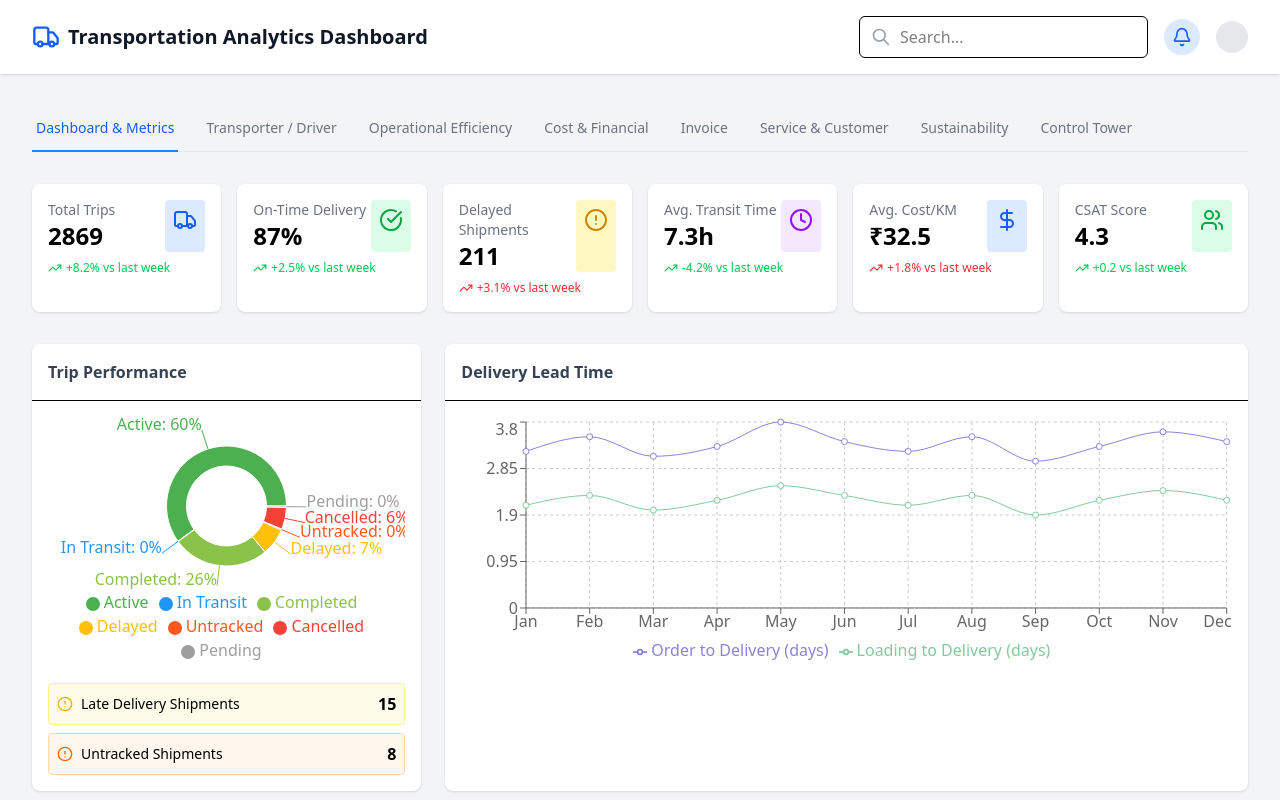
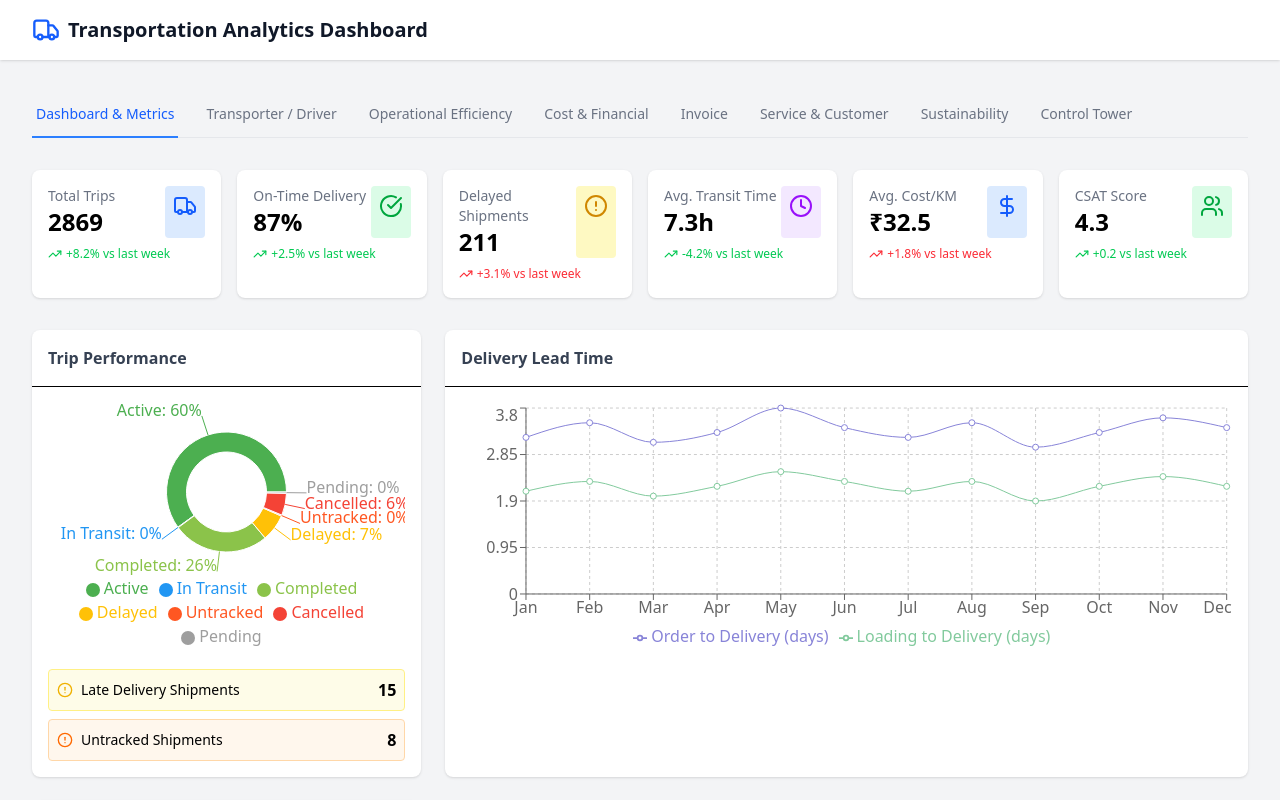
Before and after one commit to yxsh1401/CloudTrack_Dashboard, a React (Vite) app: page / in a window 1280 px wide. Shown: the top 800 px of the page. Built offline with nearby package versions, Linux system fonts and the light colour scheme.

Commit message:
Header change

```diff
--- a/src/components/Dashboard.jsx
+++ b/src/components/Dashboard.jsx
@@ -725,7 +725,7 @@ const Dashboard = () => {
             <h1 className="text-xl font-semibold text-gray-900">Transportation Analytics Dashboard</h1>
           </div>
           <div className="flex items-center space-x-4">
-            <div className="relative">
+            {/* <div className="relative">
               <span className="absolute inset-y-0 left-0 flex items-center pl-3">
                 <svg className="h-5 w-5 text-gray-400" fill="none" viewBox="0 0 24 24" stroke="currentColor">
                   <path strokeLinecap="round" strokeLinejoin="round" strokeWidth={2} d="M21 21l-6-6m2-5a7 7 0 11-14 0 7 7 0 0114 0z" />
@@ -736,11 +736,11 @@ const Dashboard = () => {
                 placeholder="Search..."
                 className="pl-10 pr-4 py-2 border rounded-md focus:outline-none focus:ring-2 focus:ring-blue-500"
               />
-            </div>
-            <div className="bg-blue-100 p-2 rounded-full">
+            </div> */}
+            {/* <div className="bg-blue-100 p-2 rounded-full">
               <Bell size={20} className="text-blue-600" />
             </div>
-            <div className="bg-gray-200 w-8 h-8 rounded-full"></div>
+            <div className="bg-gray-200 w-8 h-8 rounded-full"></div> */}
           </div>
         </div>
       </header>
```
